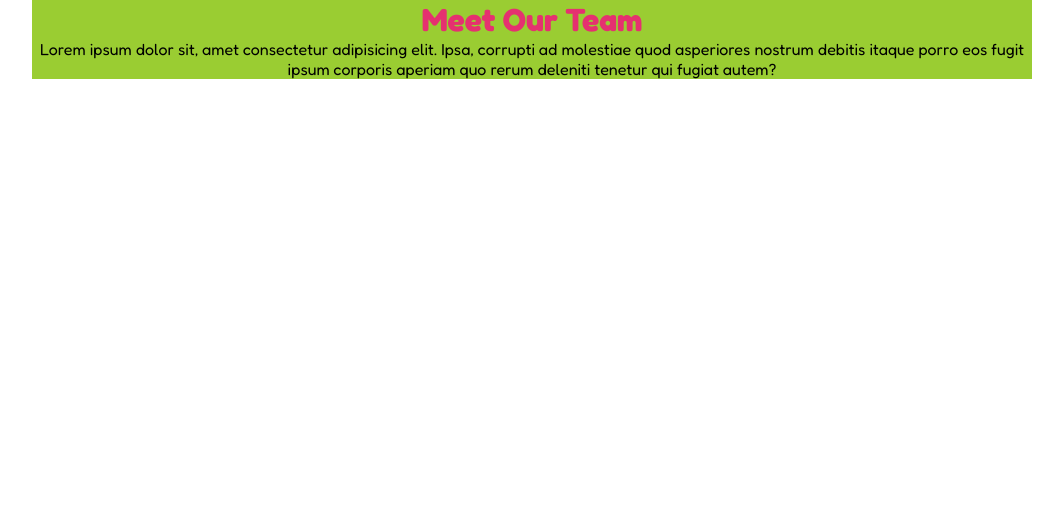
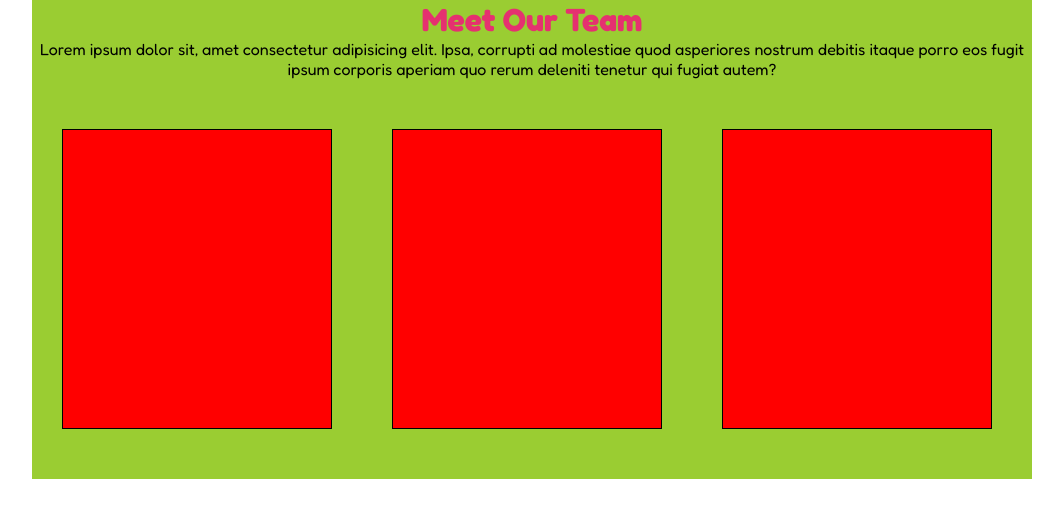
Before and after one commit to ElRafo92/html-css-float-cards, a plain HTML site: page index.html in a window 1280 px wide. Shown: the whole page, without its empty margins (108-1171 px from the left). Drawn offline with Linux system fonts and the light colour scheme.

Commit message:
added layout .colcard

```diff
--- a/css/style.css
+++ b/css/style.css
@@ -2,6 +2,12 @@
     box-sizing: border-box;
     margin: 0;
     border: 0;
+}
+
+.clearfix::after{
+    content: "";
+    display: table;
+    clear: both;
 }
 
 body{
@@ -22,3 +28,20 @@ body{
 .paragrafo{
     text-align: center;
 }
+
+/*
+.box{
+    width: 1000px;
+    background-color: red;
+}
+*/
+
+.col-card{
+    height: 300px;
+    width: calc(33% - 60px);
+    background-color: red;
+    float: left;
+    border: 1px solid black;
+    margin: 50px 30px;
+
+}
--- a/index.html
+++ b/index.html
@@ -15,15 +15,22 @@
 <body>
     <header></header>
     <main>
-        <div class="container">
+        <div class="container clearfix">
             <!-- titolo -->
             <div class="titolo">
                 <h1>Meet Our Team</h1>
             </div>
             <!-- /titolo -->
+            <!-- paragrafo -->
             <p class="paragrafo">
                 Lorem ipsum dolor sit, amet consectetur adipisicing elit. Ipsa, corrupti ad molestiae quod asperiores nostrum debitis itaque porro eos fugit ipsum corporis aperiam quo rerum deleniti tenetur qui fugiat autem?
             </p>
+            <!-- /paragrafo -->
+            <!-- float Cards -->
+            <div class="col-card"></div>
+            <div class="col-card"></div>
+            <div class="col-card"></div>
+            <!-- /float Cards -->
         </div>
     </main>
     <footer></footer>
```
